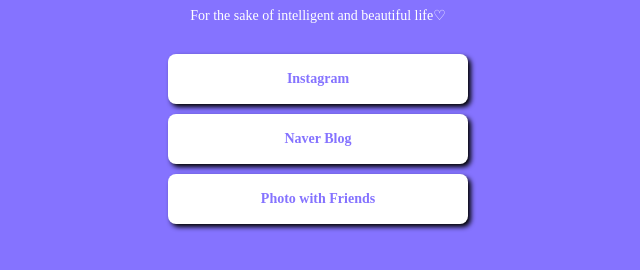
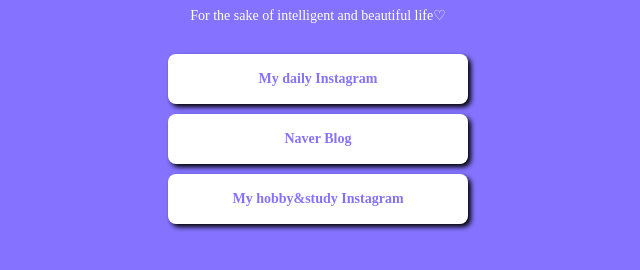
Before and after one commit to gyeong0/gypage, a plain HTML site: page index.html in a window 1280 px wide. Shown: the part 196-466 px from the top of the page, without its empty margins (322-962 px from the left). Drawn offline with Linux system fonts and the light colour scheme; a web font is replaced by a local one.

Commit message:
Add files via upload

```diff
--- a/index.html
+++ b/index.html
@@ -88,9 +88,10 @@
             <div class="profile"></div>
             <h1 class="main">갱이</h1>
             <p class="sub">For the sake of intelligent and beautiful life♡</p>
-            <a target="_blank" href="https://www.instagram.com/yeong0___/">Instagram </a>
+            <a target="_blank" href="https://www.instagram.com/luv.yeong0/">My daily Instagram </a>
             <a target="_blank" href="https://blog.naver.com/dusrud8502">Naver Blog </a>
-            <a target="_blank" href="칭구.JPG">Photo with Friends</a>
+            <a target="_blank" href="https://www.instagram.com/luv.myroom/">My hobby&study Instagram </a>
+
     </div>
  </body>
 </html>
```
